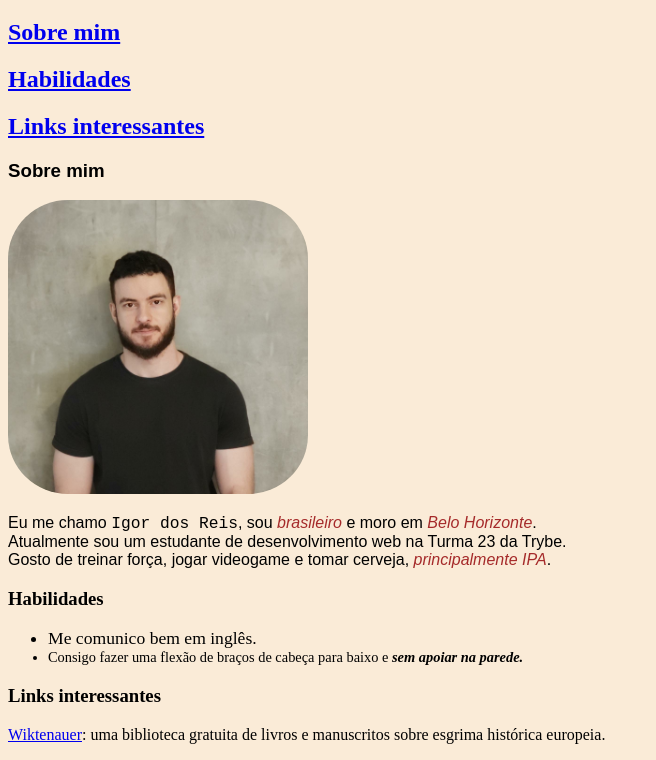
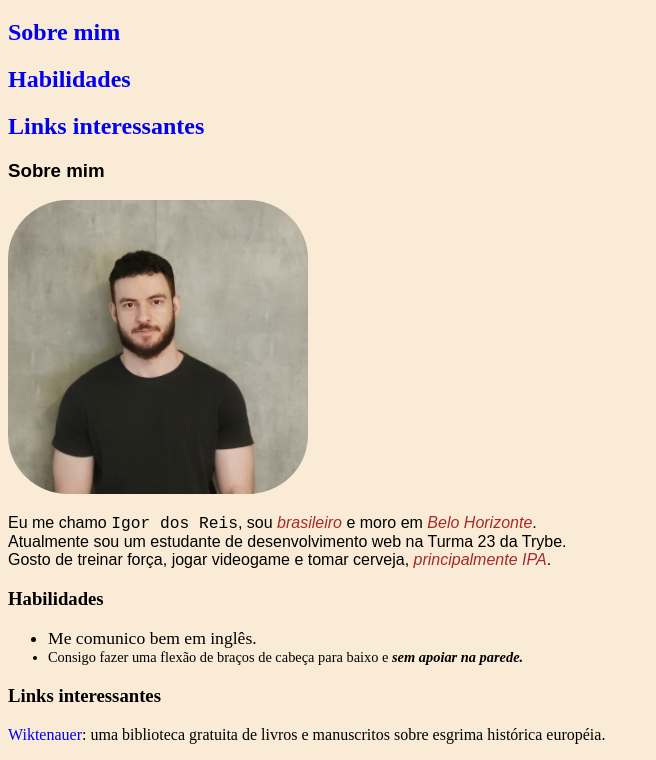
Before and after one commit to igordosreis/igordosreis.github.io, a plain HTML site: page index.html in a window 1280 px wide. Shown: the part 61-821 px from the top of the page, without its empty margins (0-656 px from the left). Drawn offline with Linux system fonts and the light colour scheme.

Commit message:
Removi o underline dos links.

```diff
--- a/index.html
+++ b/index.html
@@ -39,17 +39,21 @@
         #foto {
             border-radius: 20%;
         }
+
+        .links {
+            text-decoration: none;
+        }
     </style>
 </head>
 
 <body>
     <h1>Olá, eu sou o Igor!</h1>
 
-    <h2><a href="#foto">Sobre mim</a></h2>
+    <h2><a href="#foto" class="links">Sobre mim</a></h2>
 
-    <h2><a href="#habilidades">Habilidades</a></h2>
+    <h2><a href="#habilidades" class="links">Habilidades</a></h2>
 
-    <h2><a href="#links">Links interessantes</a></h2>
+    <h2><a href="#links" class="links">Links interessantes</a></h2>
 
     <spam class="description">
         <h3>Sobre mim</h3>
@@ -78,8 +82,9 @@
     </spam>
 
     <h3 id="links">Links interessantes</h3>
-    <p><a href="https://wiktenauer.com/" target="_blank">Wiktenauer</a>: uma biblioteca gratuita de livros e manuscritos
-        sobre esgrima histórica europeia.</p>
+    <p><a href="https://wiktenauer.com/" target="_blank" class="links">Wiktenauer</a>: uma biblioteca gratuita de livros
+        e manuscritos
+        sobre esgrima histórica européia.</p>
 </body>
 
 </html>
```
